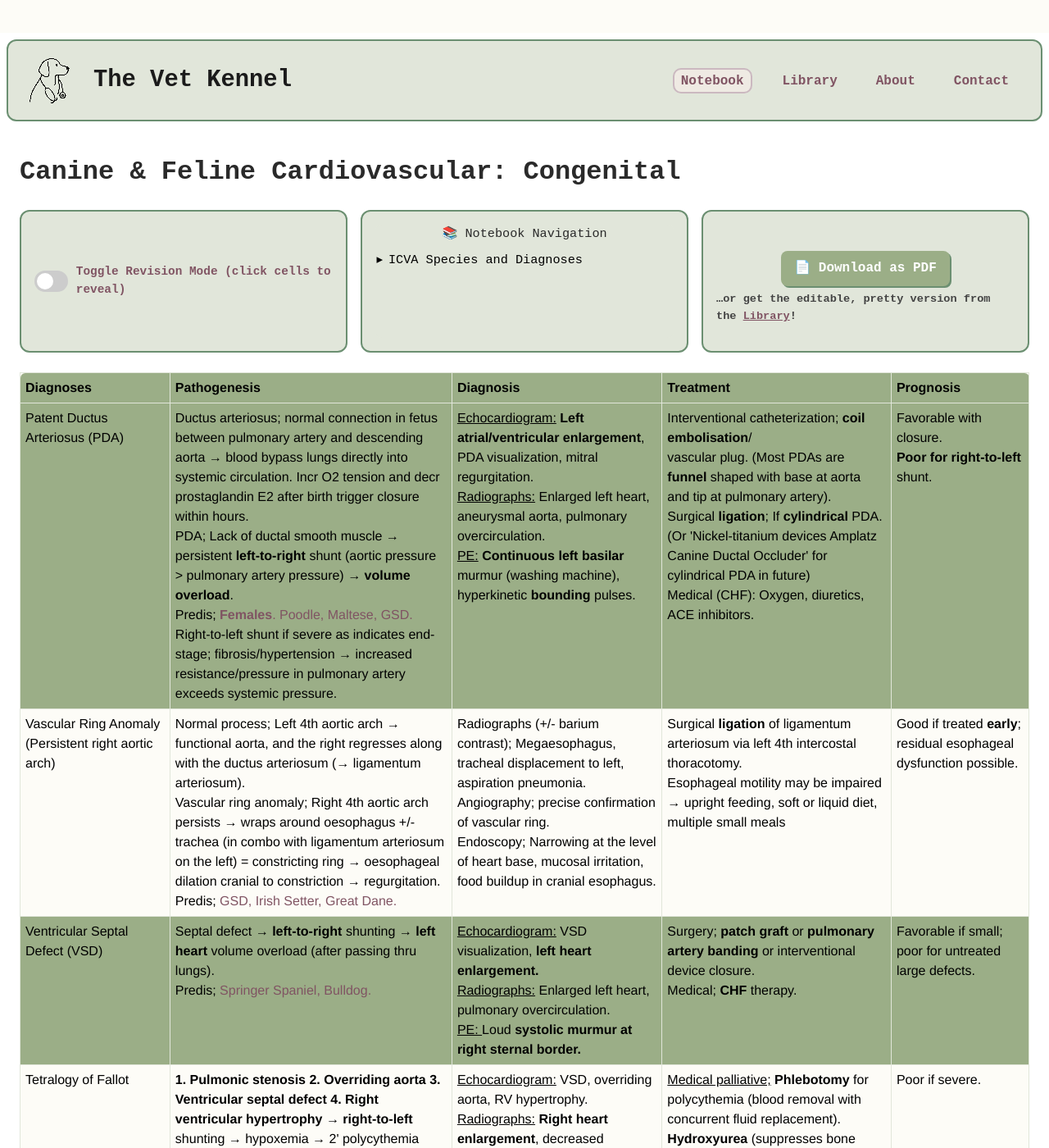
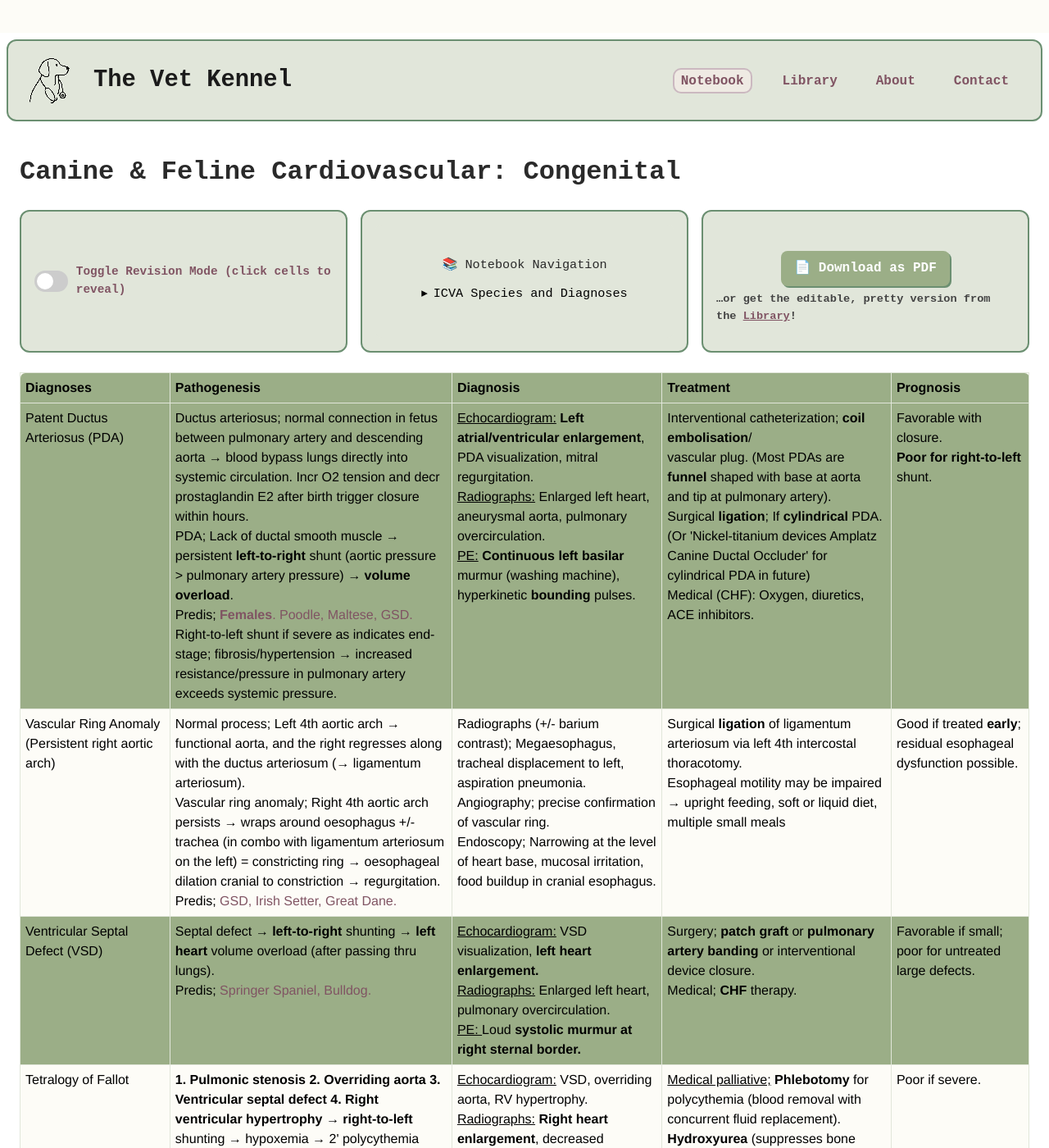
Before and after one commit to TheVetKennel/thevetkennel.github.io, a Jekyll site: the page built from _posts/2025-08-28-canine-feline-cardiovascular-congenital.md, in a window 1280 px wide and 1400 px high. Shown: the whole window at 82% size. Built offline with Jekyll 4.4.1, drawn with Linux system fonts in a browser that asks for light colours.

Commit message:
Update style.css

```diff
--- a/assets/css/style.css
+++ b/assets/css/style.css
@@ -438,11 +438,22 @@ nav,
   color: #805463;                                 /* same mulberry color */
 }
 
-/* Center notebook nav content when inside toolbar */
-.post-toolbar .toolbar-box {
+/* Center Notebook Navigation text inside toolbar box */
+.post-toolbar .toolbar-box .nav-tree {
   display: flex;
   flex-direction: column;
-  justify-content: center; /* vertical centering */
+  justify-content: center;   /* vertical centering */
+  align-items: center;       /* horizontal centering */
+  height: 100%;              /* fill the green box */
+  text-align: center;        /* center text */
+}
+
+.post-toolbar .toolbar-box .nav-tree h2 {
+  margin: 0 0 0.5em;
+}
+
+.post-toolbar .toolbar-box .nav-tree summary {
+  text-align: center;
 }
 
 .post-toolbar .toolbar-box h2 {
```
